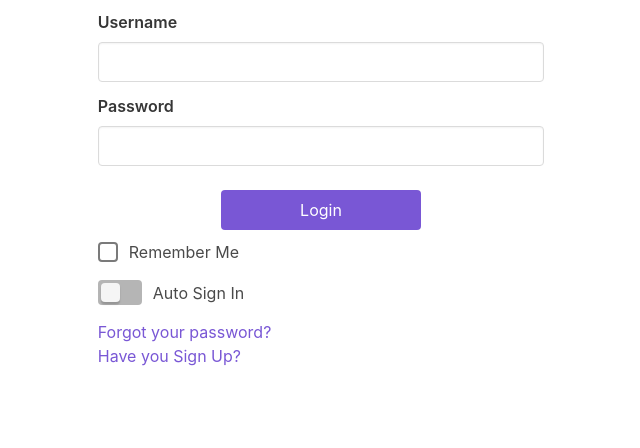
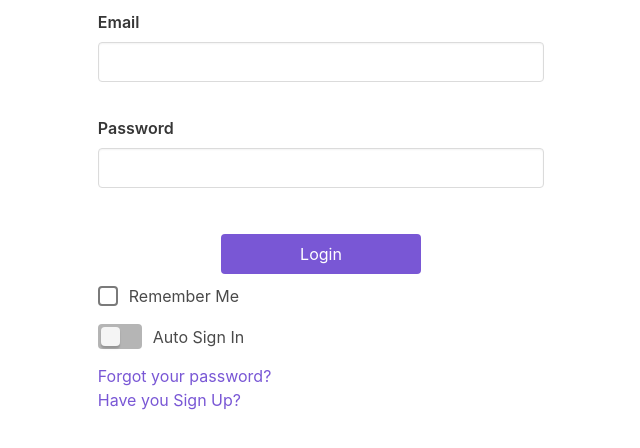
Before and after one commit to kaiz16/appointment-app, a Vue app: page /login in a window 1280 px wide. Shown: the top 448 px of the page, without its empty margins (319-959 px from the left). Built offline with nearby package versions, Linux system fonts and the light colour scheme.

Commit message:
Update Validation on login & etc

```diff
--- a/src/router/index.js
+++ b/src/router/index.js
@@ -8,15 +8,25 @@ import Login from "../views/Login";
 import Register from "../views/Register";
 import ClientPortalCalendar from "../views/ClientPortalCalendar";
 import ClientPortalConfirmation from "../views/ClientPortalConfirmation";
-import { guard } from "../auth";
+import {
+  guard
+} from "../auth";
+
 Vue.use(VueRouter);
 
-const routes = [
-  {
+
+
+const routes = [{
     path: "*",
     redirect: {
       name: "Dashboard",
     },
+  },
+  {
+    path: "/dashboard",
+    name: "Dashboard",
+    component: Dashboard,
+    beforeEnter: guard,
   },
   {
     path: "/login",
@@ -29,17 +39,10 @@ const routes = [
     component: Register,
   },
   {
-    path: "/dashboard",
-    name: "Dashboard",
-    component: Dashboard,
-    beforeEnter: guard,
-  },
-  {
     path: "/event/:id",
     name: "Event",
     component: Event,
-    children: [
-      {
+    children: [{
         path: '',
         name: 'ClientPortal',
         component: ClientPortalCalendar
--- a/src/views/Bookings.vue
+++ b/src/views/Bookings.vue
@@ -108,7 +108,7 @@ export default {
   },
   async mounted() {
     const { data, error } = await axios({
-      url: "bookings/",
+      url: "bookings/" + this.$route.params.id,
       method: "GET",
       headers: tokenConfig()
     });
--- a/src/views/Login.vue
+++ b/src/views/Login.vue
@@ -1,19 +1,16 @@
 <template>
 <footer>
-    <div class="container">
+    <div id="login" class="container">
         <div class="columns is-centered">
             <div class="column is-two-fifths">
 
                 <section>
-                    <b-field label="Username" :type="{ 'is-danger': hasError }" :message="{ 'Username is not available': hasError }" placeholder="Username">
-                        <b-input v-model="email" value="" maxlength="30"></b-input>
+                    <b-field label="Email">
+                        <b-input required v-model="email" value="" maxlength="30" ></b-input>
                     </b-field>
 
-                    <b-field label="Password" :type="{ 'is-danger': hasError }" :message="[
-                { 'Password is too short': hasError },
-                { 'Password must have at least 8 characters': hasError }
-            ]">
-                        <b-input v-model="password" value="" type="password" maxlength="30"></b-input>
+                    <b-field label="Password" >
+                        <b-input required v-model="password" value="" type="password" maxlength="30" ></b-input>
                     </b-field>
 
                     <div class="column is-half is-offset-one-quarter">
@@ -43,6 +40,7 @@
 <script>
 import axios from "axios";
 export default {
+    name: "Login",
     data() {
         return {
             hasError: false,
@@ -57,14 +55,26 @@ export default {
         };
     },
     methods: {
+
         async login() {
-            const {
+        if (this.email == null || this.email == "") {
+        this.$buefy.toast.open({
+          message: "<b>Your Email Can't Be Empty</b>",
+          type: "is-danger"
+        });
+      } else if (this.password == null || this.password == "") {
+        this.$buefy.toast.open({
+          message: "<b>Your Password Can't Be Empty</b>",
+          type: "is-danger"
+        });
+      } else{
+             const {
                 data,
                 error
             } = await axios({
                 url: "auth/login",
                 data: {
-                    email: this.email,
+                    email: this.email.toLowerCase(),
                     password: this.password
                 },
                 method: "POST"
@@ -74,7 +84,7 @@ export default {
             } else {
                 localStorage.setItem("auth-token", data.data.token);
                 this.$router.push("/dashboard");
-            }
+            }}
         },
         takeMeToRegister(){
             this.$router.push('/register')
--- a/src/views/Register.vue
+++ b/src/views/Register.vue
@@ -1,75 +1,77 @@
 <template>
-    <div class="container">
+  <div id="register" class="container">
     <div class="column is-half is-offset-one-quarter">
       <div class="column">
         <div class="border">
           <b-field label="Username">
-                        <b-input required v-model="username" value=""></b-input>
+            <b-input required v-model="username" value></b-input>
           </b-field>
 
           <b-field label="Email" type="is-danger">
-                        <b-input required v-model="email" type="email" value="">
-                        </b-input>
+            <b-input required v-model="email" type="email" value></b-input>
           </b-field>
 
           <b-field label="Password" type="is-danger">
-                        <b-input required v-model="password" type="password" placeholder="Input your password">
-                        </b-input>
+            <b-input required v-model="password" type="password" placeholder="Input your password"></b-input>
           </b-field>
 
           <a @click="takeMeToLogin">Already have an account? Login!</a>
-                    <br>
+          <br />
           <div class="columns">
             <div class="column is-full">
               <label class="checkbox">
-                                <input type="checkbox">
-                                By submitting this form, I agree to booking's <a href="#">Term & Condition</a> and <a href="#">Privacy Policy</a>.
+                <input type="checkbox" />
+                By submitting this form, I agree to booking's
+                <a href="#">Term & Condition</a> and
+                <a href="#">Privacy Policy</a>.
               </label>
             </div>
           </div>
 
           <div class="column is-half is-offset-one-quarter">
-                        <b-button type="is-primary" v-on:click="submit" expanded >Submit</b-button>
+            <b-button type="is-primary" v-on:click="submit" expanded>Submit</b-button>
           </div>
-
         </div>
       </div>
     </div>
   </div>
 </template>
 
-<script> // javascript
-import axios from 'axios'
+<script>
+// javascript
+import axios from "axios";
+
 export default {
+    name: "Register",
   data() {
     return {
-            username: '',
-            email: '',
-            password: ''
-        }
+      username: "",
+      email: "",
+      password: ""
+    };
   },
   methods: {
     async submit() {
       const data = await axios({
-                url: 'auth/register',
-                method: 'POST',
+        url: "auth/register",
+        method: "POST",
         data: {
           username: this.username,
-                    email: this.email,
+          email: this.email.toLowerCase(),
           password: this.password
         }
-            })
-            if (data.data.error){
+      });
+      if (data.data.error) {
         return
-            }else{
-                this.$router.push('/login')
+      } else {
+        this.$router.push("/login");
       }
     },
-        takeMeToLogin(){
-            this.$router.push('/login')
+    takeMeToLogin() {
+      this.$router.push("/login");
     }
-    },
   }
+};
 </script>
 
 <style>
```
Also changed, not shown: 2 other files (tests, documents, lock files or other folders). Lines whose indentation alone changed are shown as unchanged.
